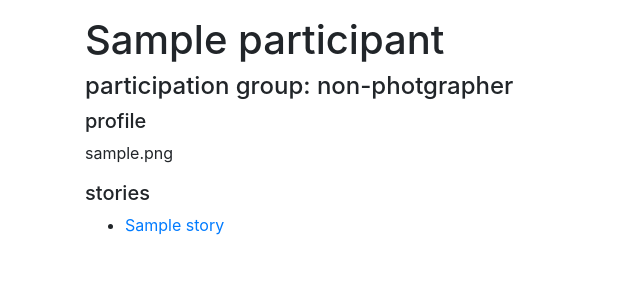
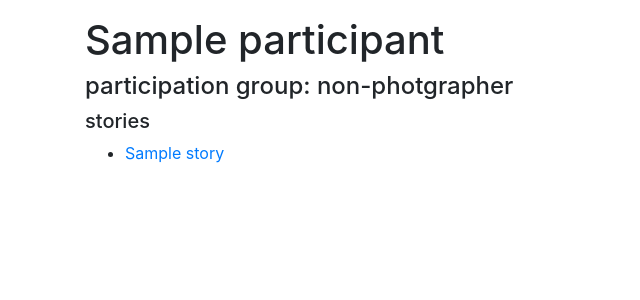
Before and after one commit to juliabiro/confabulations_v3, a Django app: page /participant/1/ in a window 1280 px wide. Shown: the part 208-508 px from the top of the page, without its empty margins (0-640 px from the left). Run offline with Django 3.2, Linux system fonts and the light colour scheme; a user stored in the database is signed in; tables that the repository leaves empty hold one stand-in row (values such as "Sample post"); some libraries are stand-ins or nearby versions.

Commit message:
dont show participant profile

```diff
--- a/templates/confabulation/participantView.html
+++ b/templates/confabulation/participantView.html
@@ -6,8 +6,6 @@
 <h1> {{ participant.name }}</h1>
 <h4>participation group: {{ participant.participation_group }} </h4>
 
-<h5>profile</h5>
-<p>{{ participant.profile }} </p>
 {% endif %}
 
 {% if stories %}
```
